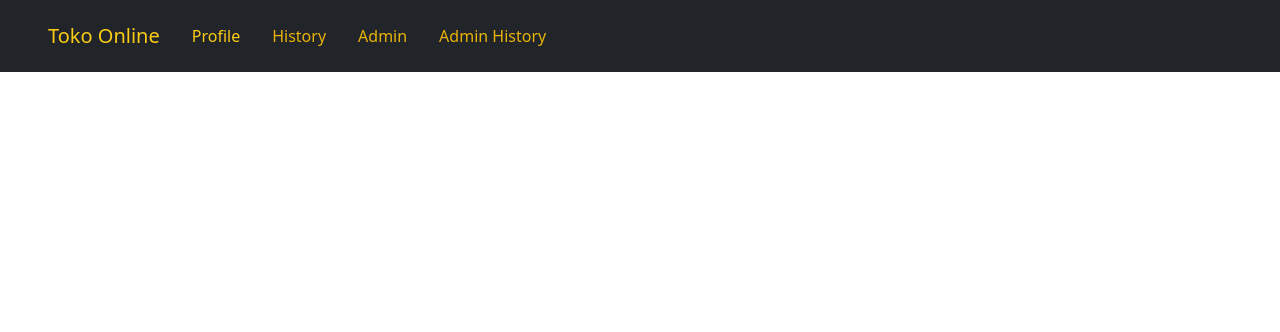
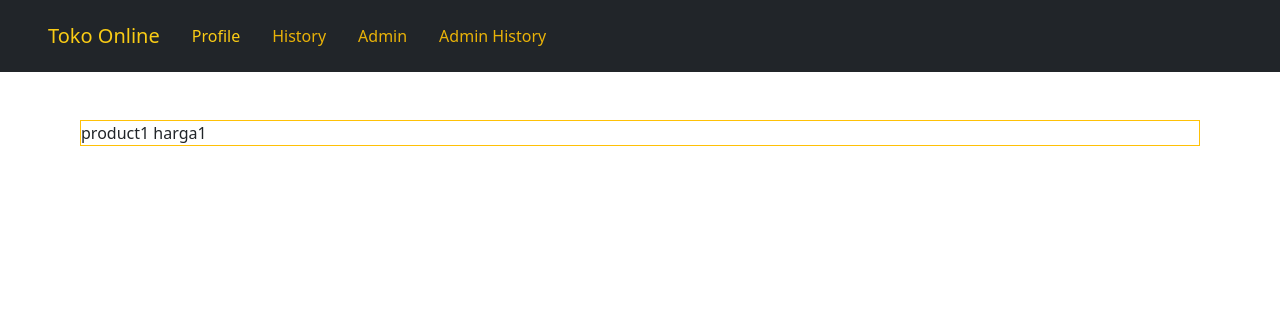
Before and after one commit to Furozu/Project-Toko-Online, a PHP site: page /history.php in a window 1280 px wide. Shown: the top 332 px of the page. Run offline with PHP 8.4, Linux system fonts and the light colour scheme; some libraries are stand-ins or nearby versions.

Commit message:
testiing

```diff
--- a/history.php
+++ b/history.php
@@ -46,4 +46,13 @@ session_start();
             </ul>
         </div>
     </nav>
+
+    <section class="container py-5 px-20">
+        <div class="border border-warning">
+            <p class="d-inline">product1</p>
+            <p class="d-inline">harga1</p>
+        </div>
+
+    </section>
+
 </body>
```
